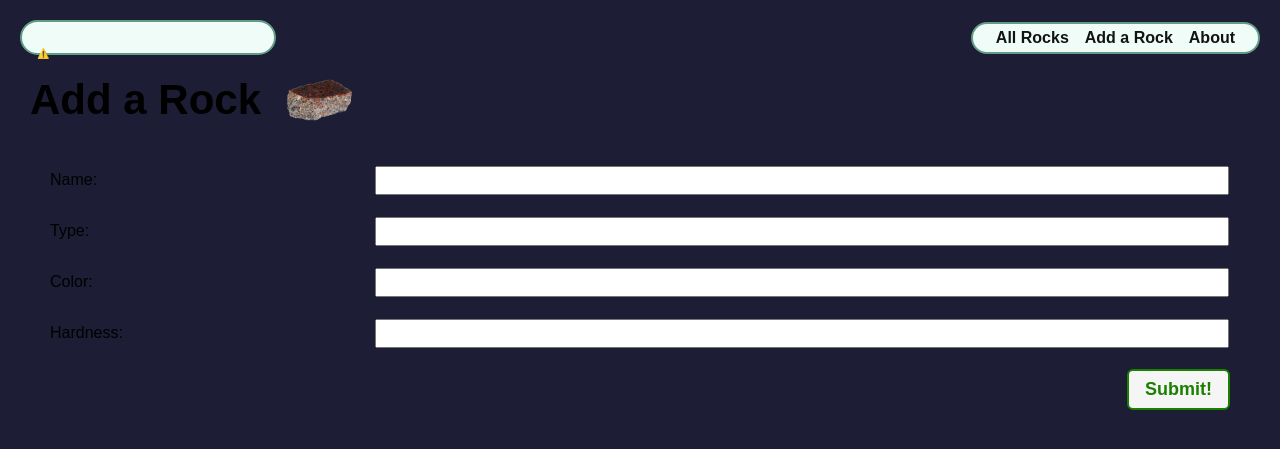
After one commit to shakestuffup73/rock-collector, a Django app: page /rocks/create/ in a window 1280 px wide. The commit adds this page. Shown: the top 449 px of the page. Run offline with Django 4.2, Linux system fonts and the light colour scheme; some web fonts are replaced.

```diff
--- a/main_app/admin.py
+++ b/main_app/admin.py
@@ -1,5 +1,6 @@
 from django.contrib import admin
-from .models import Rock
+from .models import Rock, Feeding
 # Register your models here.
 
 admin.site.register(Rock)
+admin.site.register(Feeding)
--- a/main_app/models.py
+++ b/main_app/models.py
@@ -1,5 +1,12 @@
 from django.db import models
+from django.urls import reverse
 
+MEALS = (
+  ('MR', 'Mushies'),
+  ('MO', 'Moss'),
+  ('L', 'Lichen'),
+  ('P', 'Prickly Pear')
+)
 # Create your models here.
 class Rock(models.Model):
   name = models.CharField(max_length=100)
@@ -9,3 +16,20 @@ class Rock(models.Model):
 
   def __str__(self):
     return self.name
+
+  def get_absolute_url(self):
+      return reverse("rocks_detail", kwargs={"rock_id": self.id})
+
+
+class Feeding(models.Model):
+  date = models.DateField('Feeding Date')
+  meal = models.CharField(
+    max_length=2,
+    choices=MEALS,
+    default=MEALS[1][0]
+  )
+
+  rock = models.ForeignKey(Rock, on_delete=models.CASCADE)
+
+  def __str__(self):
+    return f"{self.get_meal_display()} on {self.date}"
--- /dev/null
+++ b/main_app/static/css/form.css
@@ -0,0 +1,39 @@
+.form-container {
+  display: flex;
+  flex-direction: column;
+  width: 100%;
+}
+
+table {
+  padding: 0 40px;
+  width: 100%;
+  border-spacing: 0 20px;
+}
+
+th {
+  text-align: left;
+  padding: 6px 20px 0 0;
+  font-weight: normal;
+  vertical-align: top;
+  font-size: var(--font-reg);
+}
+
+td {
+  max-width: 60%;
+}
+
+td > * {
+  width: 100%;
+  padding: 2px 4px;
+  font-size: var(--font-l);
+}
+
+td > textarea {
+  height: calc(4 * var(--font-l) + 8px);
+  font-family: inherit;
+}
+
+.btn {
+  align-self: flex-end;
+  margin-right: 40px;
+}
--- a/main_app/templates/about.html
+++ b/main_app/templates/about.html
@@ -1,6 +1,6 @@
 {% extends 'base.html' %}
 {% block content %}
 
-<h1>About the Rock Collector!!!</h1>
+<h1>I collect rocks. I wear a fanny-pack while walking along river beds and it is filled to the point of bursting at the seams because I have no self-control when it comes to hoarding tiny cute little rocks. I need to invest in a small rock tumbler so I can help all my tiny rocks reach their full shine potential.</h1>
 
 {% endblock %}
--- a/main_app/templates/base.html
+++ b/main_app/templates/base.html
@@ -33,8 +33,9 @@
     </div>
     <nav>
       <ul>
-        <li><a href="/rocks">All Rocks</a></li>
-        <li><a href="/about">About</a></li>
+        <li><a href="{% url 'rocks_index' %}">All Rocks</a></li>
+        <li><a href="{% url 'rocks_create' %}">Add a Rock</a></li>
+        <li><a href="{% url 'about' %}">About</a></li>
       </ul>
     </nav>
   </header>
--- /dev/null
+++ b/main_app/templates/main_app/rock_form.html
@@ -0,0 +1,26 @@
+{% extends 'base.html' %}
+{% load static %}
+
+{% block head %}
+<link rel="stylesheet" type="text/css" href="{% static 'css/form.css' %}"/>
+{% endblock %}
+
+{% block content %}
+
+<div class="page-header">
+  {% if rock %}
+    <h1>Edit {{ rock.name }}</h1>
+  {% else %}
+    <h1>Add a Rock</h1>
+  {% endif %}
+    <img src="{% static 'images/granite.png' %}" alt="A pink granite rock"/>
+</div>
+<form action="" method="post" class="form-container">
+  {% csrf_token %}
+  <table>
+    {{ form.as_table }}
+  </table>
+  <button type="submit" class="btn submit">Submit!</button>
+</form>
+
+{% endblock %}
--- a/main_app/urls.py
+++ b/main_app/urls.py
@@ -5,5 +5,8 @@ urlpatterns = [
   path('', views.home, name='home'),
   path('about/', views.about, name='about'),
   path('rocks/', views.rocks_index, name='rocks_index'),
-  path('rocks/<int:rock_id>/', views.rocks_detail, name='rocks_detail')
+  path('rocks/<int:rock_id>/', views.rocks_detail, name='rocks_detail'),
+  path('rocks/create/', views.RockCreate.as_view(), name='rocks_create'),
+  path('rocks/<int:pk>/update/', views.RockUpdate.as_view(), name='rocks_update'),
+  path('rocks/<int:pk>/delete/', views.RockDelete.as_view(), name='rocks_delete')
 ]
--- a/main_app/views.py
+++ b/main_app/views.py
@@ -1,5 +1,7 @@
 from django.shortcuts import render
+from django.views.generic.edit import CreateView, UpdateView, DeleteView
 from .models import Rock
+from .forms import FeedingForm
 
 # Create your views here.
 
@@ -17,4 +19,20 @@ def rocks_index(request):
 
 def rocks_detail(request, rock_id):
   rock = Rock.objects.get(id=rock_id)
-  return render(request, 'rocks/detail.html', {'rock': rock})
+  feeding_form = FeedingForm()
+  return render(request, 'rocks/detail.html', {'rock': rock, 'feeding_form': feeding_form})
+
+
+class RockCreate(CreateView):
+  model = Rock
+  fields = '__all__'
+  success_url = '/rocks/'
+
+
+class RockUpdate(UpdateView):
+  model = Rock
+  fields = ['color', 'hardness']
+
+class RockDelete(DeleteView):
+  model = Rock
+  success_url = '/rocks/'
```
Also changed, not shown: main_app/forms.py (added, +7 -0 lines), main_app/templates/main_app/rock_confirm_delete.html (added, +23 -0 lines), main_app/templates/rocks/detail.html (+36 -0 lines), main_app/migrations/0002_feeding.py (added).
